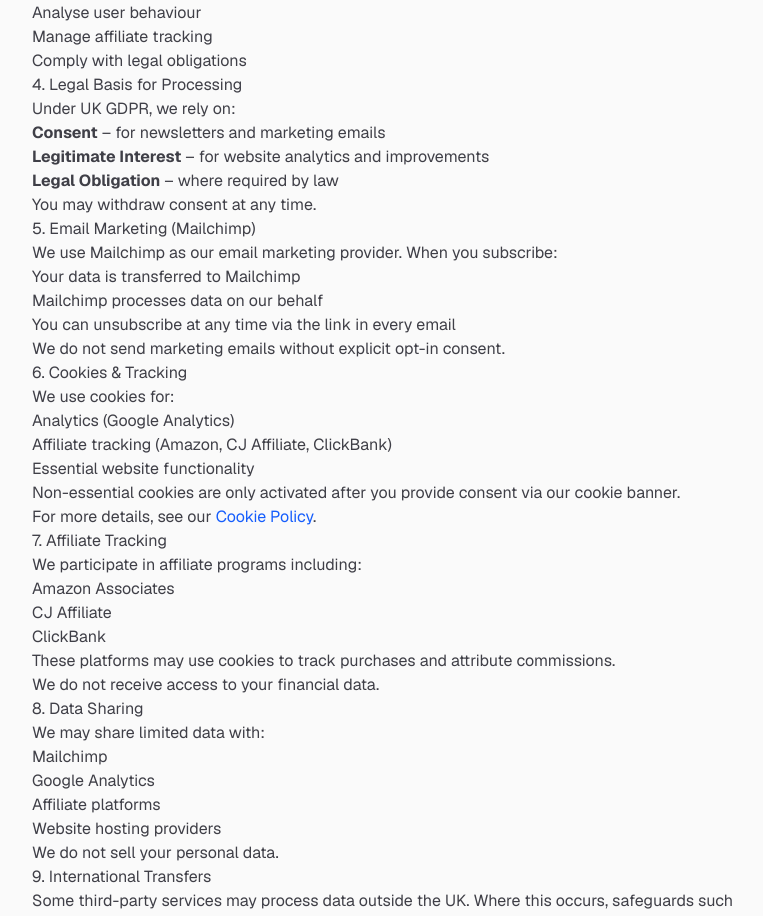
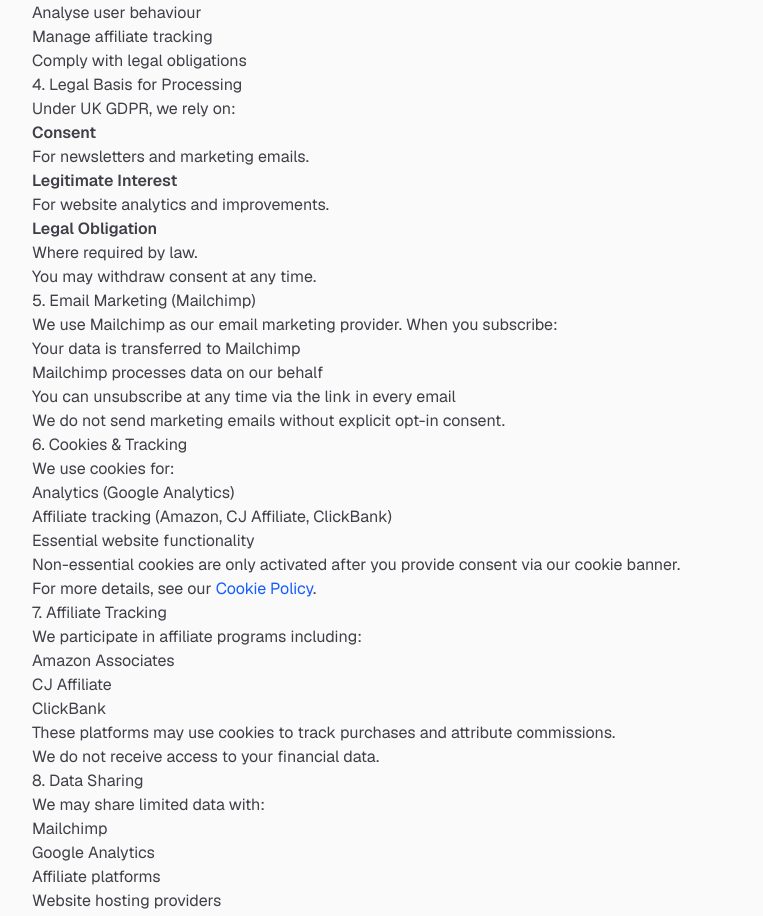
Before and after one commit to uchennaezeilo/vantedge, a Next.js app: page /privacy-policy in a window 1280 px wide. Shown: the part 960-1876 px from the top of the page, without its empty margins (248-1011 px from the left). Built offline with nearby package versions, Linux system fonts and the light colour scheme.

Commit message:
Updating articles slug

```diff
--- a/app/affiliate-policy/page.tsx
+++ b/app/affiliate-policy/page.tsx
@@ -43,6 +43,9 @@
           </p>
           <ul className="list-disc pl-5 mb-4 space-y-2">
             <li>
+              By email: <a href="mailto:hello@vantedge.uk" className="text-blue-600 hover:underline">hello@vantedge.uk</a>
+            </li>
+            <li>
               By phone: <a href="tel:+447557023397" className="text-blue-600 hover:underline">+44 7557 023397</a>
             </li>
           </ul>
--- a/app/privacy-policy/page.tsx
+++ b/app/privacy-policy/page.tsx
@@ -71,11 +71,14 @@
 
           <h2>4. Legal Basis for Processing</h2>
           <p>Under UK GDPR, we rely on:</p>
-          <ul>
-            <li><strong>Consent</strong> – for newsletters and marketing emails</li>
-            <li><strong>Legitimate Interest</strong> – for website analytics and improvements</li>
-            <li><strong>Legal Obligation</strong> – where required by law</li>
-          </ul>
+
+          <h4 className="font-semibold">Consent</h4>
+          <p>For newsletters and marketing emails.</p>
+          <h4 className="font-semibold">Legitimate Interest</h4>
+          <p>For website analytics and improvements.</p>
+          <h4 className="font-semibold">Legal Obligation</h4>
+          <p>Where required by law.</p>
+
           <p>You may withdraw consent at any time.</p>
 
           <h2>5. Email Marketing (Mailchimp)</h2>
--- a/app/terms/page.tsx
+++ b/app/terms/page.tsx
@@ -109,6 +109,9 @@
           </p>
           <ul className="list-disc pl-5 mb-4 space-y-2">
             <li>
+              By email: <a href="mailto:hello@vantedge.uk" className="text-blue-600 hover:underline">hello@vantedge.uk</a>
+            </li>
+            <li>
               By phone: <a href="tel:+447557023397" className="text-blue-600 hover:underline">+44 7557 023397</a>
             </li>
           </ul>
```
